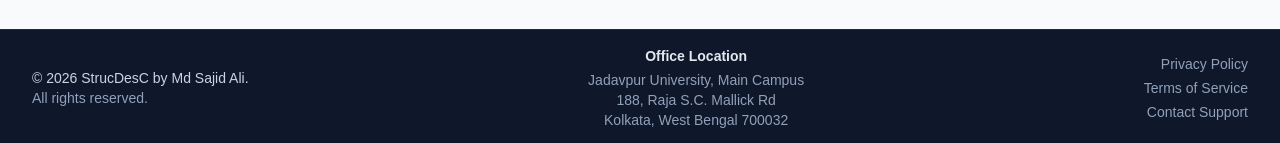
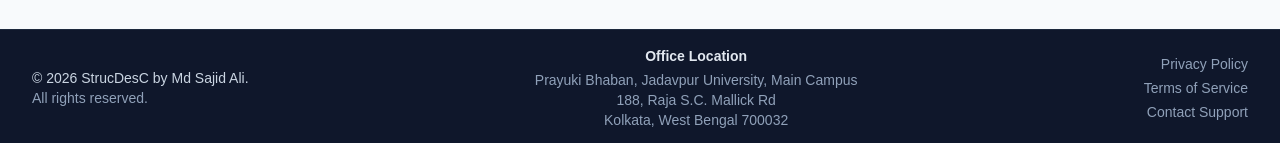
Before and after one commit to engg-sajid/StrucDesC, a Next.js app: page / in a window 1280 px wide. Shown: the part 1327-1470 px from the top of the page. Built offline with nearby package versions, Linux system fonts and the light colour scheme.

Commit message:
Updated Footer

```diff
--- a/src/components/Footer.tsx
+++ b/src/components/Footer.tsx
@@ -13,7 +13,7 @@ export default function Footer() {
         {/* Center Column: Address */}
         <div className="text-center mb-4 md:mb-0">
           <p className="font-semibold text-slate-200 mb-1">Office Location</p>
-          <p>Jadavpur University, Main Campus</p>
+          <p>Prayuki Bhaban, Jadavpur University, Main Campus</p>
           <p>188, Raja S.C. Mallick Rd</p>
           <p>Kolkata, West Bengal 700032</p>
         </div>
```
